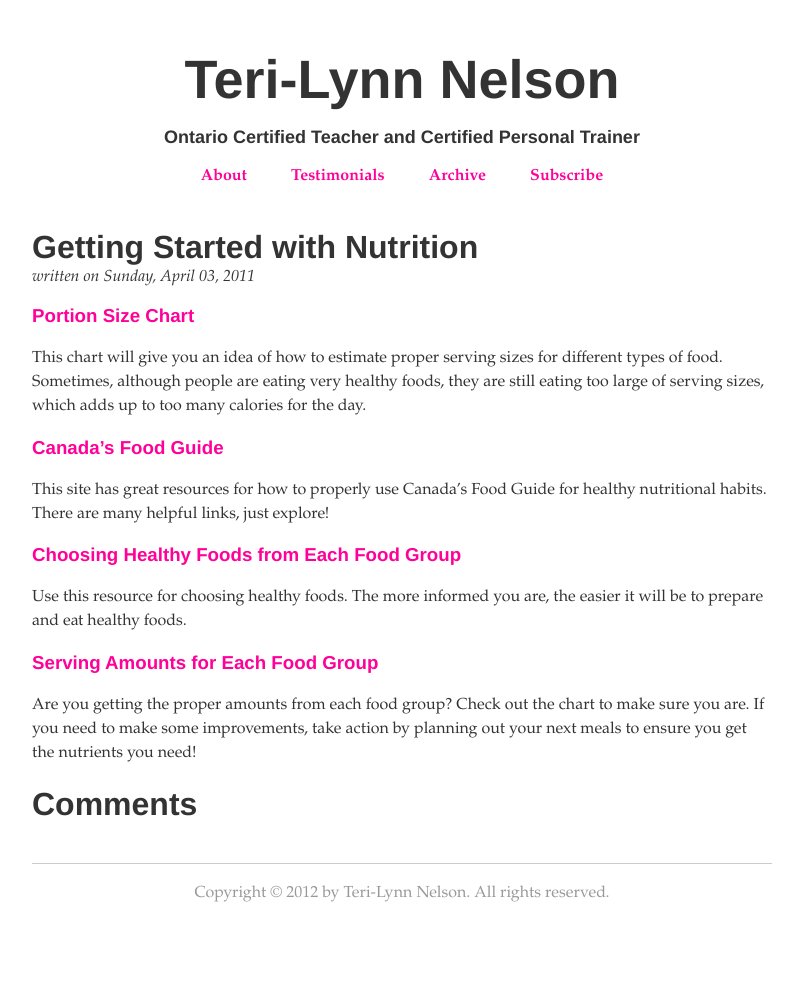
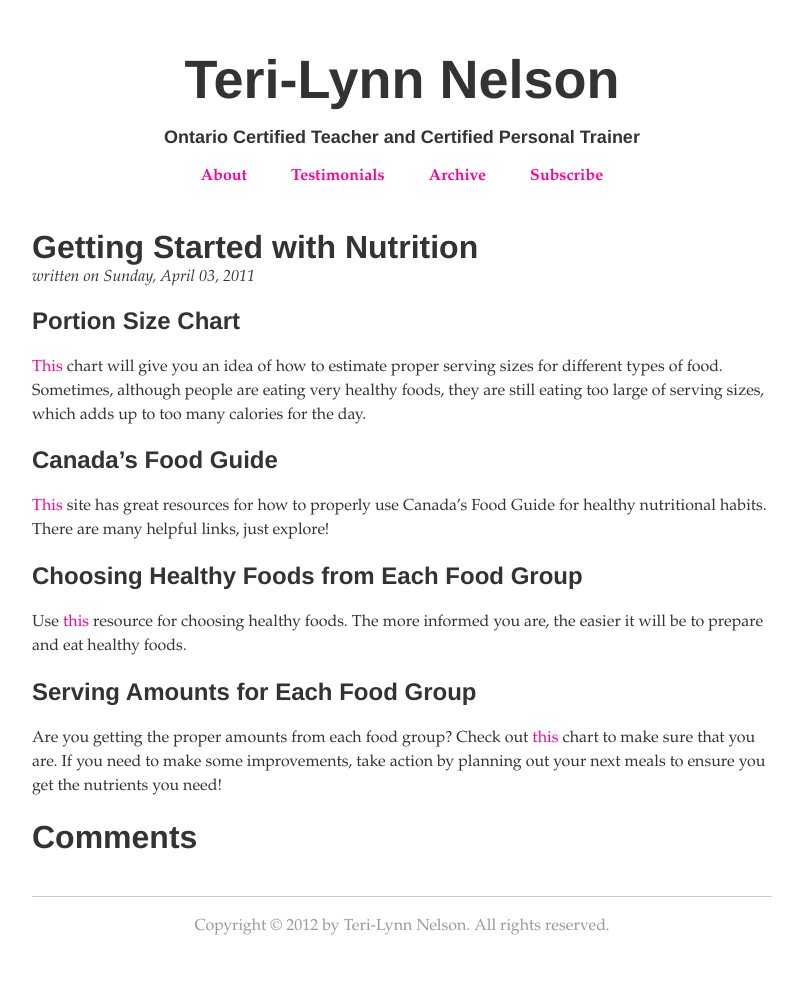
Before and after one commit to teri-lynn/teri-lynn.github.com, a Jekyll site: the page built from _posts/2011-04-03-getting-started-with-nutrition.md, in a window 1280 px wide. Shown: the whole page, without its empty margins (238-1035 px from the left). Built offline with Jekyll 4.4.1, drawn with Linux system fonts in a browser that asks for light colours; some web fonts are replaced; Markdown is read by kramdown in place of the engine named in the settings; before the commit the page ends 951 px from its top, so only the background shows below that.

Commit message:
Fix formatting of 2011-04-03-getting-started-with-nutrition.md

```diff
--- a/_posts/2011-04-03-getting-started-with-nutrition.md
+++ b/_posts/2011-04-03-getting-started-with-nutrition.md
@@ -6,25 +6,29 @@ tags:
   - portions
 ---
 
-### [Portion Size Chart](http://www.prevention.com/images/cma/portion_control_chartFULL.gif)
+## Portion Size Chart
 
-This chart will give you an idea of how to estimate proper serving sizes for
+[This](http://www.prevention.com/images/cma/portion_control_chartFULL.gif)
+chart will give you an idea of how to estimate proper serving sizes for
 different types of food. Sometimes, although people are eating very healthy
 foods, they are still eating too large of serving sizes, which adds up to too
 many calories for the day.
 
-### [Canada's Food Guide](http://www.hc-sc.gc.ca/fn-an/food-guide-aliment/index-eng.php)
+## Canada's Food Guide
 
-This site has great resources for how to properly use Canada's Food Guide for
-healthy nutritional habits. There are many helpful links, just explore!
+[This](http://www.hc-sc.gc.ca/fn-an/food-guide-aliment/index-eng.php) site has
+great resources for how to properly use Canada's Food Guide for healthy
+nutritional habits. There are many helpful links, just explore!
 
-### [Choosing Healthy Foods from Each Food Group](http://www.hc-sc.gc.ca/fn-an/food-guide-aliment/choose-choix/index-eng.php)
+## Choosing Healthy Foods from Each Food Group
 
-Use this resource for choosing healthy foods. The more informed you are, the
-easier it will be to prepare and eat healthy foods.
+Use [this](http://www.hc-sc.gc.ca/fn-an/food-guide-aliment/choose-choix/index-eng.php)
+resource for choosing healthy foods. The more informed you are, the easier it
+will be to prepare and eat healthy foods.
 
-### [Serving Amounts for Each Food Group](http://www.hc-sc.gc.ca/fn-an/food-guide-aliment/basics-base/quantit-eng.php)
+## Serving Amounts for Each Food Group
 
-Are you getting the proper amounts from each food group? Check out the chart
-to make sure you are. If you need to make some improvements, take action by
-planning out your next meals to ensure you get the nutrients you need!
+Are you getting the proper amounts from each food group? Check out
+[this](http://www.hc-sc.gc.ca/fn-an/food-guide-aliment/basics-base/quantit-eng.php)
+chart to make sure that you are. If you need to make some improvements, take
+action by planning out your next meals to ensure you get the nutrients you need!
```
